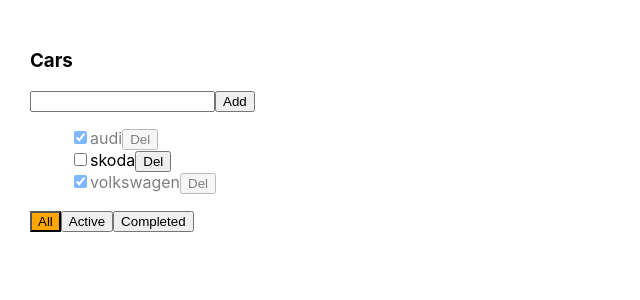
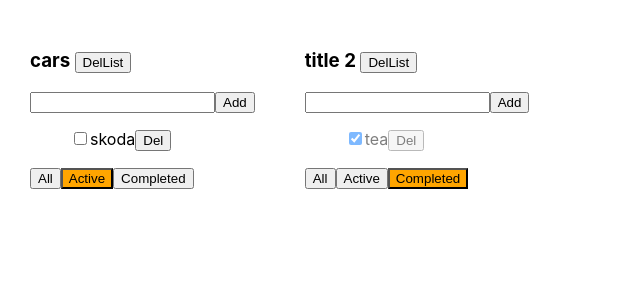
Before and after one commit to Zhenkaaf/trelloKama, a React (Create React App) app: page / in a window 1280 px wide. Shown: the top 300 px of the page, without its empty margins (0-640 px from the left). Built offline with nearby package versions, Linux system fonts and the light colour scheme.

Commit message:
associatedArr-deleteOperator

```diff
--- a/src/App.tsx
+++ b/src/App.tsx
@@ -4,61 +4,122 @@ import TodoList, { TaskType } from "./components/todolist/Todolist";
 import { v1 } from "uuid";
 
 export type FilterValuesType = "all" | "completed" | "active";
-
+type TodoListType = {
+  id: string;
+  title: string;
+  filter: FilterValuesType;
+};
 function App() {
   console.log("rerender");
-  const initTasks: Array<TaskType> = [
+
+  /* const initTasks: Array<TaskType> = [
     { id: v1(), title: "audi", isDone: true },
     { id: v1(), title: "skoda", isDone: false },
     { id: v1(), title: "volkswagen", isDone: true },
   ];
-  const [tasks, setTasks] = useState(initTasks);
-  //const [tasks, setTasks] = useState(<Array<TaskTypes>>);
-  const [filter, setFilter] = useState<FilterValuesType>("all");
+  const [tasks, setTasks] = useState(<Array<TaskTypes>>); */
 
-  const removeTask = (taskId: string) => {
-    const resultTasks = tasks.filter((item) => item.id !== taskId);
-    setTasks(resultTasks);
+  const todoListId1 = v1();
+  const todoListId2 = v1();
+
+  const [todoLists, setTodoLists] = useState<Array<TodoListType>>([
+    { id: todoListId1, title: "cars", filter: "active" },
+    { id: todoListId2, title: "title 2", filter: "completed" },
+  ]);
+
+  const [tasks, setTasks] = useState({
+    [todoListId1]: [
+      { id: v1(), title: "audi", isDone: true },
+      { id: v1(), title: "skoda", isDone: false },
+      { id: v1(), title: "volkswagen", isDone: true },
+    ],
+    [todoListId2]: [
+      { id: v1(), title: "tea", isDone: true },
+      { id: v1(), title: "potatoes", isDone: false },
+    ],
+  });
+
+  const removeTask = (taskId: string, todoListId: string) => {
+    const filteredTasks = tasks[todoListId].filter(
+      (item) => item.id !== taskId
+    );
+    tasks[todoListId] = filteredTasks;
+    setTasks({ ...tasks });
   };
 
-  const addTask = (title: string) => {
+  const addTask = (title: string, todoListId: string) => {
     const newTask = {
       id: v1(),
       title: title,
       isDone: false,
     };
-    const newTasks = [newTask, ...tasks];
-    setTasks(newTasks);
+    tasks[todoListId] = [newTask, ...tasks[todoListId]];
+    setTasks({ ...tasks });
   };
 
-  let filteredTasks = tasks;
-  if (filter === "completed") {
-    filteredTasks = tasks.filter((item) => item.isDone === true);
-  }
-  if (filter === "active") {
-    filteredTasks = tasks.filter((item) => item.isDone === false);
-  }
-
-  const changeStatusTask = (taskId: string, isDone: boolean) => {
-    const task = tasks.find((item) => item.id === taskId);
+  const changeStatusTask = (
+    taskId: string,
+    isDone: boolean,
+    todoListId: string
+  ) => {
+    const task = tasks[todoListId].find((item) => item.id === taskId);
     if (task) {
       task.isDone = !isDone;
+      setTasks({ ...tasks });
     }
-
-    setTasks([...tasks]);
   };
 
+  const changeFilter = (value: FilterValuesType, todoListId: string) => {
+    const todolist = todoLists.find((item) => item.id === todoListId);
+    if (todolist) {
+      todolist.filter = value;
+      setTodoLists([...todoLists]);
+    }
+    /*  const updatedTodoLists = todoLists.map((item) => {
+      if (item.id === todoListId) {
+        return {
+          ...item,
+          filter: value,
+        };
+      } else {
+        return item;
+      }
+    });
+    setTodoLists(updatedTodoLists); */
+  };
+
+  const removeList = (todoListId: string) => {
+    const updatedTodoLists = todoLists.filter((item) => item.id !== todoListId);
+    setTodoLists(updatedTodoLists);
+    delete tasks[todoListId];
+    setTasks({ ...tasks });
+  };
+  console.log("tasks", tasks);
   return (
     <div className="App">
+      {todoLists.map((item) => {
+        let filteredTasks = tasks[item.id];
+        if (item.filter === "completed") {
+          filteredTasks = filteredTasks.filter((item) => item.isDone === true);
+        }
+        if (item.filter === "active") {
+          filteredTasks = filteredTasks.filter((item) => item.isDone === false);
+        }
+        return (
           <TodoList
-        title="Cars"
+            key={item.id}
+            id={item.id}
+            title={item.title}
             tasks={filteredTasks}
             removeTask={removeTask}
-        setFilter={setFilter}
+            changeFilter={changeFilter}
             addTask={addTask}
             changeStatusTask={changeStatusTask}
-        filter={filter}
+            filter={item.filter}
+            removeList={removeList}
           />
+        );
+      })}
     </div>
   );
 }
--- a/src/components/todolist/Todolist.tsx
+++ b/src/components/todolist/Todolist.tsx
@@ -10,11 +10,17 @@ export type TaskType = {
 type PropsType = {
   title: string;
   tasks: Array<TaskType>;
-  removeTask: (id: string) => void;
-  setFilter: (value: FilterValuesType) => void;
-  addTask: (title: string) => void;
-  changeStatusTask: (taskId: string, isDone: boolean) => void;
+  removeTask: (id: string, todoListId: string) => void;
+  changeFilter: (value: FilterValuesType, todoListId: string) => void;
+  addTask: (title: string, todoListId: string) => void;
+  changeStatusTask: (
+    taskId: string,
+    isDone: boolean,
+    todoListId: string
+  ) => void;
   filter: FilterValuesType;
+  id: string;
+  removeList: (todoListId: string) => void;
 };
 
 const TodoList = (props: PropsType) => {
@@ -23,7 +29,7 @@ const TodoList = (props: PropsType) => {
 
   const addTaskHandler = () => {
     if (inputRef.current && inputRef.current.value.trim() !== "") {
-      props.addTask(inputRef.current.value.trim());
+      props.addTask(inputRef.current.value.trim(), props.id);
       inputRef.current.value = "";
     } else {
       setError(true);
@@ -39,7 +45,10 @@ const TodoList = (props: PropsType) => {
 
   return (
     <div>
-      <h3>{props.title}</h3>
+      <h3>
+        {props.title}{" "}
+        <button onClick={() => props.removeList(props.id)}>DelList</button>
+      </h3>
       <div>
         <input
           type="text"
@@ -59,29 +68,33 @@ const TodoList = (props: PropsType) => {
                 type="checkbox"
                 //checked={item.isDone}
                 defaultChecked={item.isDone}
-                onChange={() => props.changeStatusTask(item.id, item.isDone)}
+                onChange={() =>
+                  props.changeStatusTask(item.id, item.isDone, props.id)
+                }
               />
               <span>{item.title}</span>
-              <button onClick={() => props.removeTask(item.id)}>Del</button>
+              <button onClick={() => props.removeTask(item.id, props.id)}>
+                Del
+              </button>
             </li>
           ))}
         </ul>
         <div>
           <button
             className={props.filter === "all" ? "active__filter" : ""}
-            onClick={() => props.setFilter("all")}
+            onClick={() => props.changeFilter("all", props.id)}
           >
             All
           </button>
           <button
             className={props.filter === "active" ? "active__filter" : ""}
-            onClick={() => props.setFilter("active")}
+            onClick={() => props.changeFilter("active", props.id)}
           >
             Active
           </button>
           <button
             className={props.filter === "completed" ? "active__filter" : ""}
-            onClick={() => props.setFilter("completed")}
+            onClick={() => props.changeFilter("completed", props.id)}
           >
             Completed
           </button>
```
Lines whose indentation alone changed are shown as unchanged.
